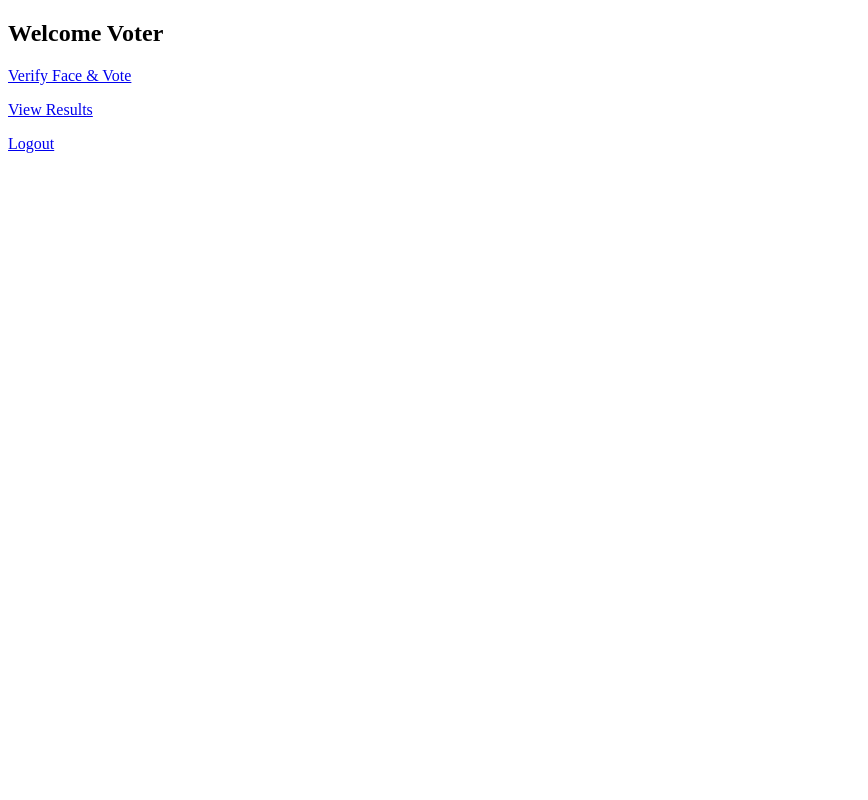
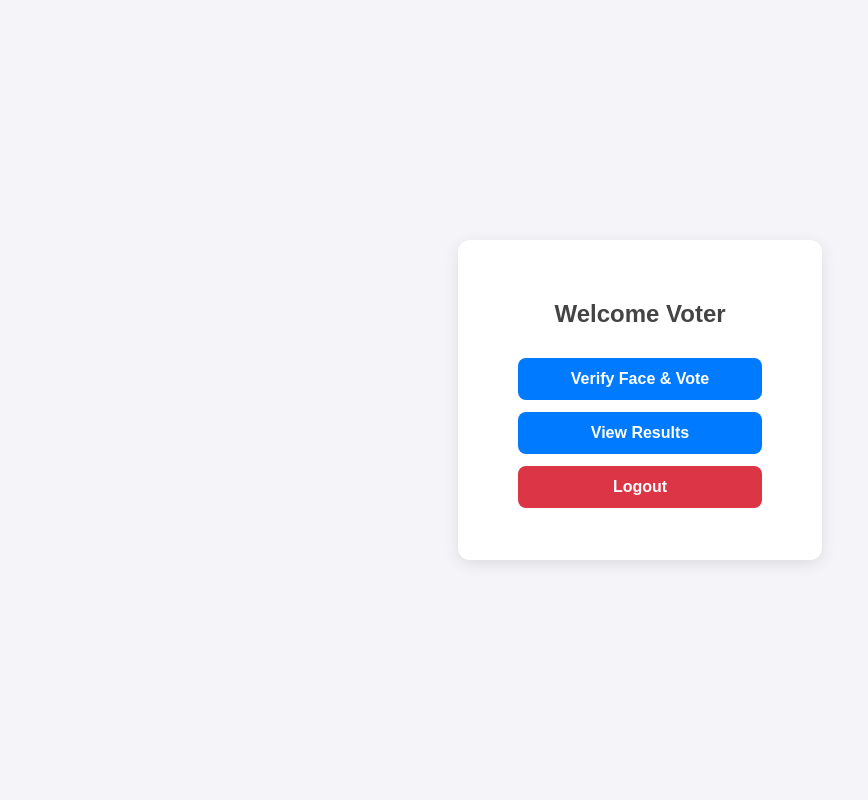
Before and after one commit to Tahmidro/election-system, a PHP site: page /dashboard_voter.php in a window 1280 px wide. Shown: the whole page, without its empty margins (0-868 px from the left). Run offline with PHP 8.4, Linux system fonts and the light colour scheme; a user stored in the database is signed in.

Commit message:
Update dashboard_voter.php

```diff
--- a/dashboard_voter.php
+++ b/dashboard_voter.php
@@ -2,13 +2,67 @@
 session_start();
 include "config.php";
 if (!isset($_SESSION['role']) || $_SESSION['role'] !== 'voter') {
-    header("Location: login.php"); exit;
+    header("Location: login.php");
+    exit;
 }
 ?>
 <!DOCTYPE html>
-<html><head><title>Voter</title></head><body>
-  <h2>Welcome Voter</h2>
-  <p><a href="face_auth.php">Verify Face & Vote</a></p>
-  <p><a href="view_results.php">View Results</a></p>
-  <p><a href="logout.php">Logout</a></p>
-</body></html>
+<html>
+<head>
+    <title>Voter Dashboard</title>
+    <style>
+        body {
+            font-family: Arial, sans-serif;
+            background-color: #f4f4f9;
+            color: #333;
+            display: flex;
+            flex-direction: column;
+            align-items: center;
+            justify-content: center;
+            min-height: 100vh;
+            margin: 0;
+        }
+        h2 {
+            color: #444;
+            margin-bottom: 30px;
+        }
+        .button {
+            display: block;
+            width: 220px;
+            text-align: center;
+            padding: 12px;
+            margin: 12px 0;
+            background-color: #007BFF;
+            color: #fff;
+            text-decoration: none;
+            border-radius: 8px;
+            font-weight: bold;
+            transition: 0.3s;
+        }
+        .button:hover {
+            background-color: #0056b3;
+        }
+        .logout {
+            background-color: #dc3545;
+        }
+        .logout:hover {
+            background-color: #c82333;
+        }
+        .container {
+            background-color: #fff;
+            padding: 40px 60px;
+            border-radius: 12px;
+            box-shadow: 0 4px 15px rgba(0,0,0,0.1);
+            text-align: center;
+        }
+    </style>
+</head>
+<body>
+    <div class="container">
+        <h2>Welcome Voter</h2>
+        <a href="face_auth.php" class="button">Verify Face & Vote</a>
+        <a href="view_results.php" class="button">View Results</a>
+        <a href="logout.php" class="button logout">Logout</a>
+    </div>
+</body>
+</html>
```
